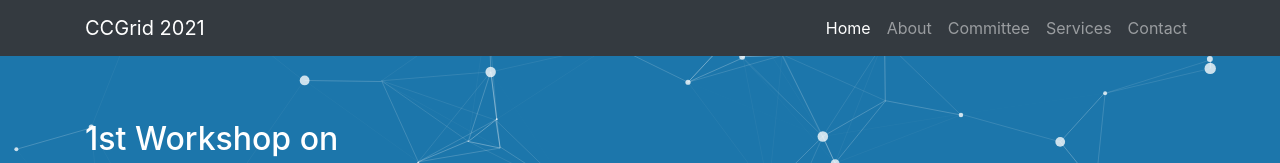
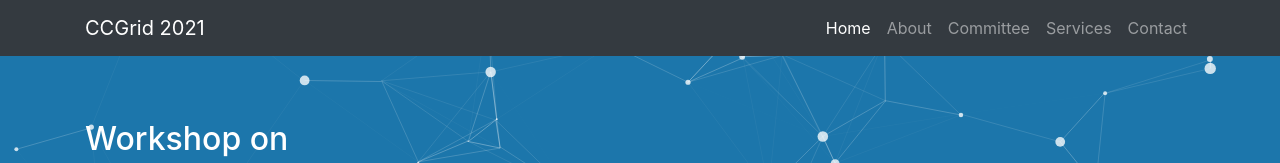
Before and after one commit to souravaddya/STEERS2021, a website: page committee/index.html in a window 1280 px wide. Shown: the top 163 px of the page. Drawn offline with nearby package versions, Linux system fonts and the light colour scheme.

Commit message:
Update index.html

```diff
--- a/committee/index.html
+++ b/committee/index.html
@@ -59,7 +59,7 @@
     <div class="container h-100">
       <div class="row h-100 align-items-center">
         <div class="col-lg-12">
-		  <h2 class="display-5 text-white mt-3 mb-2">1st Workshop on</h2>
+		  <h2 class="display-5 text-white mt-3 mb-2">Workshop on</h2>
           <h1 class="display-4 text-white mt-2 mb-2">Serverless To sErvE moRe at Scale</h1>
 		  <h1 class="display-4 text-white mt-1 mb-2">STEERS 2021</h1>
 		  <h2 class="display-5 text-white mt-4 mb-2">May 10 - 13, 2021. Melbourne, Australia</h2>
```
